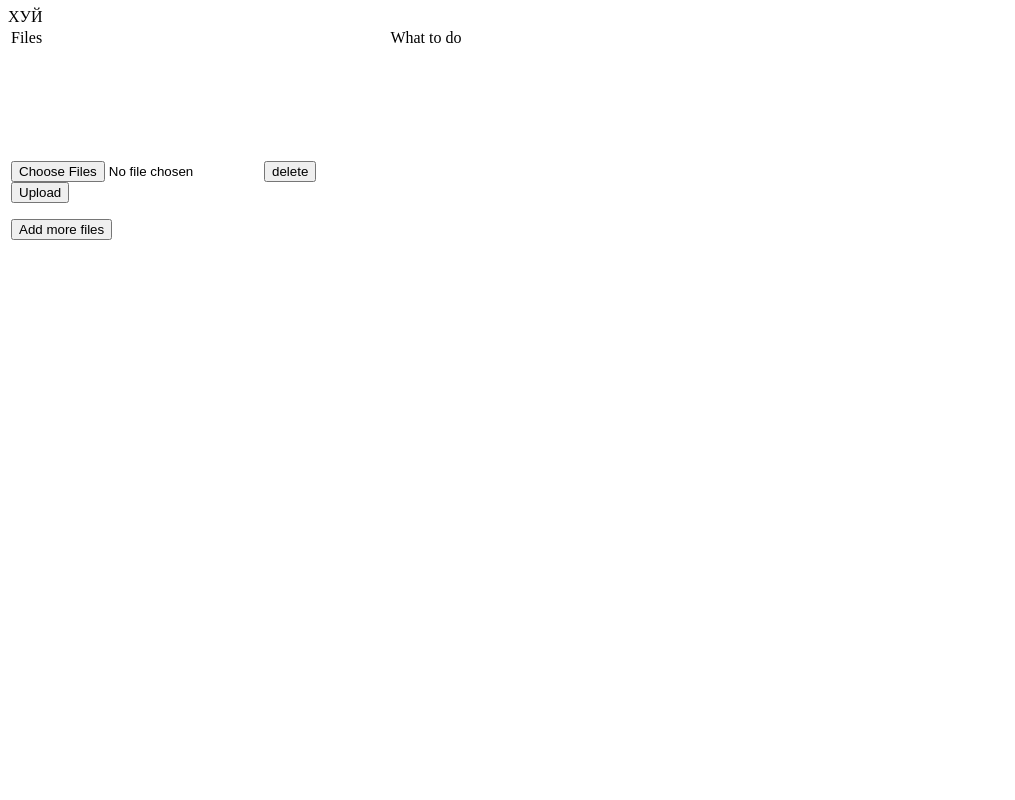
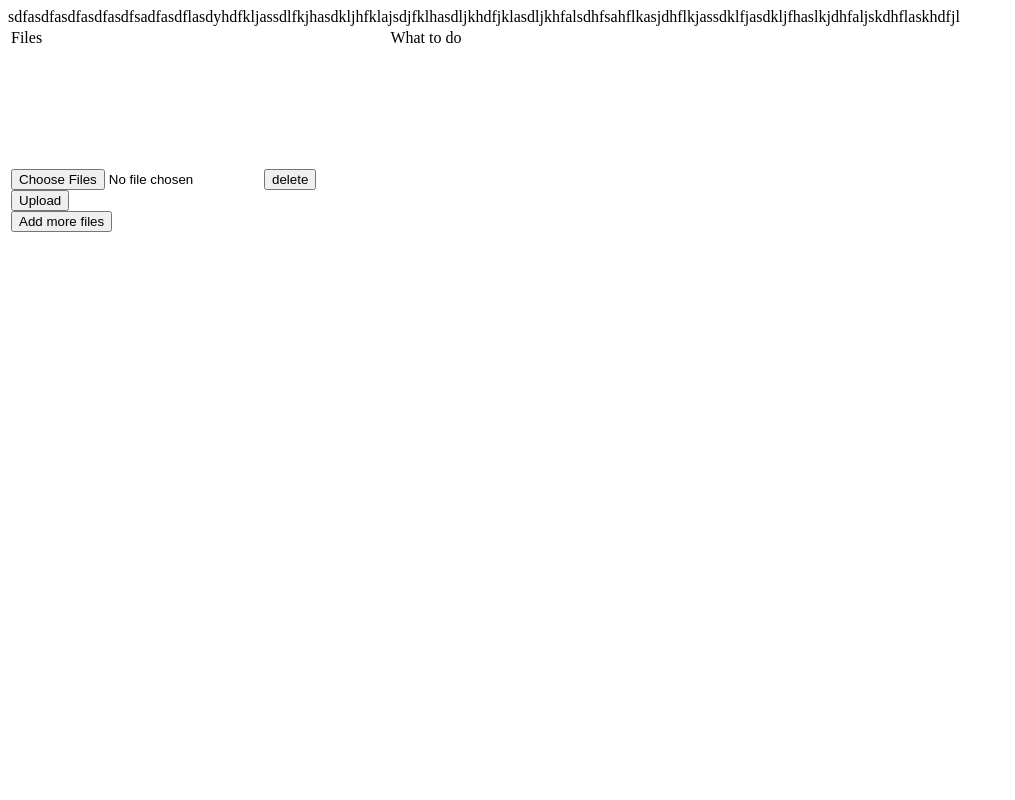
Before and after one commit to suchusername/sounds, a PHP site: page / in a window 1280 px wide. Shown: the whole page, without its empty margins (0-1015 px from the left). Run offline with PHP 8.4, Linux system fonts and the light colour scheme; some libraries are stand-ins or nearby versions.

Commit message:
Удалил лишнее

```diff
--- a/site/index.php
+++ b/site/index.php
@@ -1,7 +1,6 @@
-ХУЙ
 <!DOCTYPE html>
 <html lang="en" >
-
+sdfasdfasdfasdfasdfsadfasdflasdyhdfkljassdlfkjhasdkljhfklajsdjfklhasdljkhdfjklasdljkhfalsdhfsahflkasjdhflkjassdklfjasdkljfhaslkjdhfaljskdhflaskhdfjl
 <head>
   	<meta charset="UTF-8">
  	<title>Cool site</title>
```
